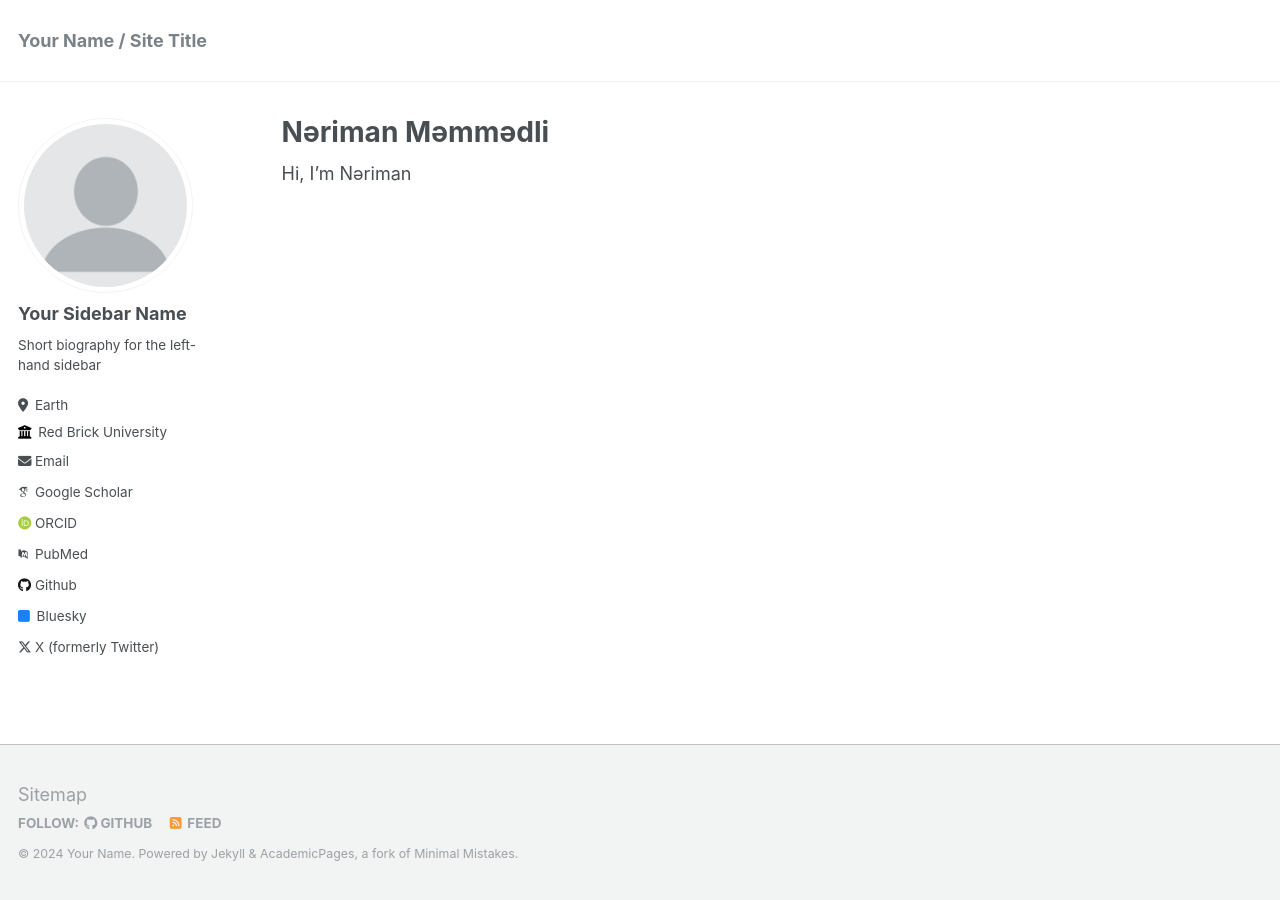
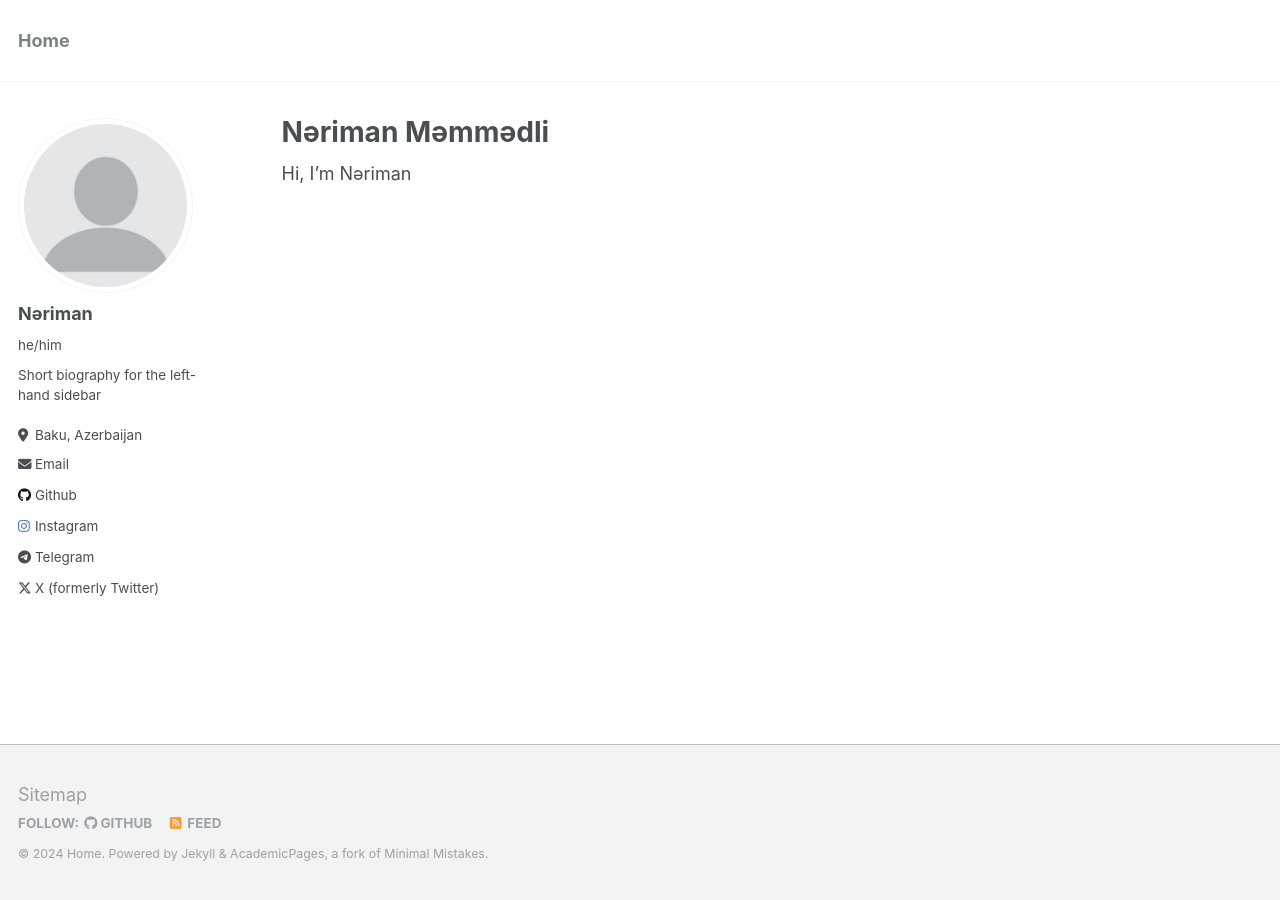
Before and after one commit to nerim4n/nerim4n.github.io, a Jekyll site: the page built from _pages/about.md, in a window 1280 px wide. Built offline with Jekyll 4.4.1, drawn with Linux system fonts in a browser that asks for light colours; some web fonts are replaced.

Commit message:
configuration

```diff
--- a/_config.yml
+++ b/_config.yml
@@ -8,13 +8,13 @@
 
 # Basic Site Settings
 locale                   : "en-US"
-title                    : "Your Name / Site Title"
-title_separator          : "-"
-name                     : &name "Your Name"
-description              : &description "personal description"
-url                      : https://academicpages.github.io # the base hostname & protocol for your site e.g. "https://mmistakes.github.io"
+title                    : "Home"
+title_separator          : # "-"
+name                     : &name
+description              : &description "my personal website"
+url                      : https://neriman.me # the base hostname & protocol for your site e.g. "https://mmistakes.github.io"
 baseurl                  : "" # the subpath of your site, e.g. "/blog"
-repository               : "academicpages/academicpages.github.io"
+repository               : "nerim4n/nerim4n.github.io"
 
 # Site Author - The following control what appear as part of the author content on the side bar.
 #               If a field is blank the icon and link will not appear, otherwise it will be shown.
@@ -22,39 +22,39 @@ repository               : "academicpages/academicpages.github.io"
 author:
   # Biographic information
   avatar           : "profile.png"
-  name             : "Your Sidebar Name"
-  pronouns         : # example: "she/her"
+  name             : "Nəriman"
+  pronouns         : "he/him"
   bio              : "Short biography for the left-hand sidebar"
-  location         : "Earth"
-  employer         : "Red Brick University"
+  location         : "Baku, Azerbaijan"
+  employer         : # "Red Brick University"
   uri              : # URL
-  email            : "none@example.org"
+  email            : "contact@neriman.me"
 
   # Academic websites
   arxiv            : # URL - Update with the correct link to your profile
-  googlescholar    : "https://scholar.google.com/citations?user=PS_CX0AAAAAJ"
+  googlescholar    : # "https://scholar.google.com/citations?user=PS_CX0AAAAAJ"
   impactstory      : # URL
-  orcid            : "http://orcid.org/yourorcidurl"
-  pubmed           : "https://www.ncbi.nlm.nih.gov/pubmed/?term=john+snow"
+  orcid            : # "http://orcid.org/yourorcidurl"
+  pubmed           : # "https://www.ncbi.nlm.nih.gov/pubmed/?term=john+snow"
   researchgate     : # URL
 
   # Repositories and software development
   bitbucket        : # Username - Update with your username on the site
   codepen          : # Username
   dribbble         : # Username
-  github           : "academicpages"
+  github           : "nerim4n"
   kaggle           : # Username
   stackoverflow    : # User number or user number and name (i.e., use "1" or "1/jeff-atwood")
 
   # Social media
-  bluesky          : "bsky.app" # Replace this with you Bluesky username
+  bluesky          : # Replace this with you Bluesky username
   facebook         : # Username
   flickr           : # Username
   foursquare       : # Username
   goodreads        : # Username
   google_plus      : # Username
   keybase          : # Username
-  instagram        : # Username
+  instagram        : "mnerim4n"
   lastfm           : # Username
   linkedin         : # Username
   mastodon         : # URL
@@ -62,9 +62,9 @@ author:
   pinterest        : # Username
   soundcloud       : # Username
   steam            : # Username
-  telegram         : # URL
+  telegram         : "nerim4n"
   tumblr           : # Username
-  twitter          : "UniofOxford"  # Replace this with your X / Twitter handle
+  twitter          : "nerim4n"  # Replace this with your X / Twitter handle
   vine             : # Username
   weibo            : # Username
   wikipedia        : # Username
```
